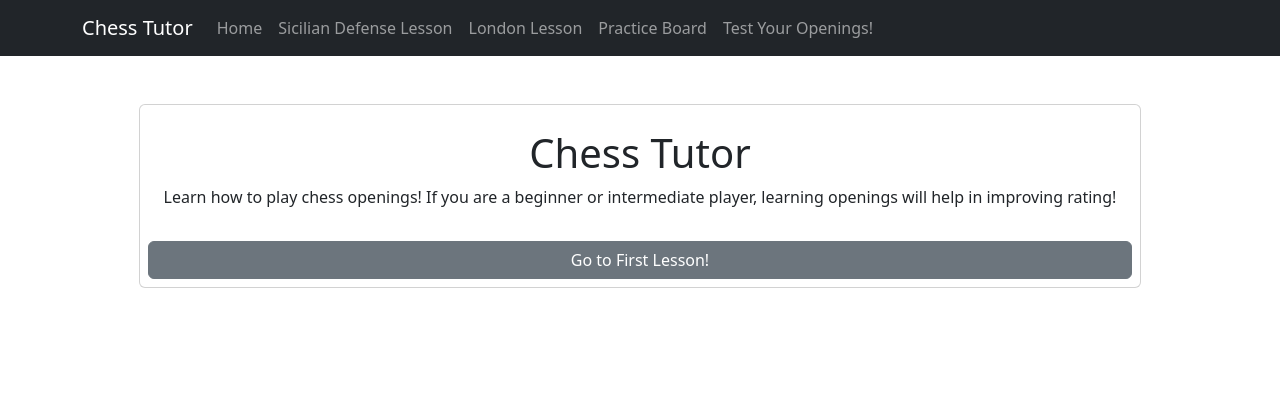
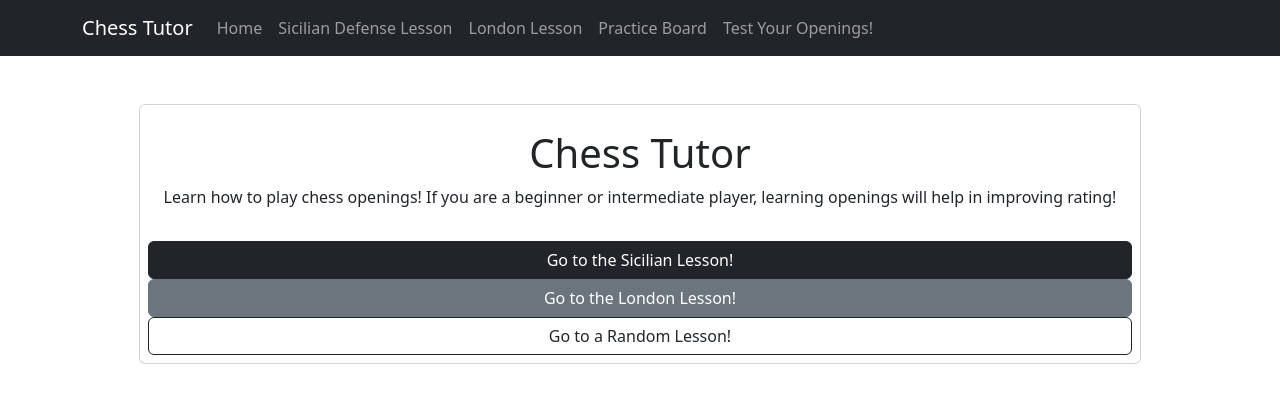
Before and after one commit to CS571-S26/p71, a React (Vite) app: page /quiz in a window 1280 px wide. Shown: the top 402 px of the page. Built offline with nearby package versions, Linux system fonts and the light colour scheme.

Commit message:
added random lesson button

```diff
--- a/src/pages/HomePage.jsx
+++ b/src/pages/HomePage.jsx
@@ -7,16 +7,24 @@ export default function HomePage() {
   const navigate = useNavigate();
   const [count, setCount] = useState(0)
 
+  function goToRandomLesson(){
+    const lessons = ['/sicilian', '/london'];
+    navigate(lessons[Math.floor(Math.random()*lessons.length)]);
+  }
+
+
   return (
     <div className="w-400 h-400 d-flex justify-content-center align-items-center">
       <Card className='m-4 p-2'>
         <Card.Body className='text-center'>
           <h1>Chess Tutor</h1>
           <p>Learn how to play chess openings! If you are a beginner or intermediate player, learning openings will help in improving rating!</p>
-          {/* <h1>Hello World!</h1> */}
-          {/* <Button onClick={() => setCount(o => o + 1)}>Count: {count}</Button> */}
+
         </Card.Body>
-        <Button variant="secondary" onClick={() => navigate('/sicilian')}>Go to First Lesson!</Button>
+        <Button variant="dark" onClick={() => navigate('/sicilian')}>Go to the Sicilian Lesson!</Button>
+        <Button variant="secondary" onClick={() => navigate('/london')}>Go to the London Lesson!</Button>
+
+        <Button variant="outline-dark" onClick={goToRandomLesson}>Go to a Random Lesson!</Button>
       </Card>
     </div>
   )
```
Also changed, not shown: src/components/OpeningMoves.jsx (added, +13 -0 lines), src/components/tips.jsx (added, +9 -0 lines), 3 other files (tests, documents, lock files or other folders).
